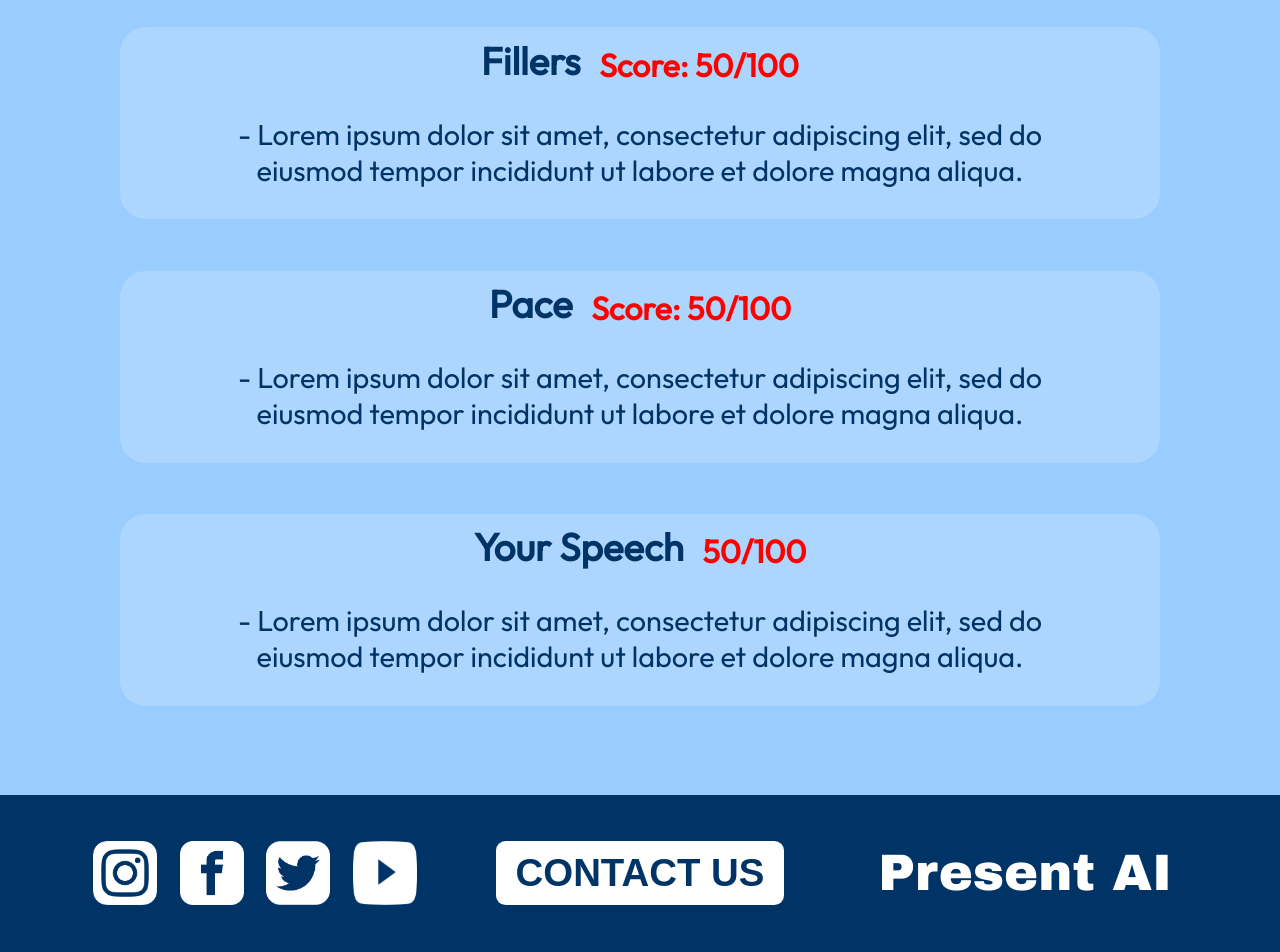
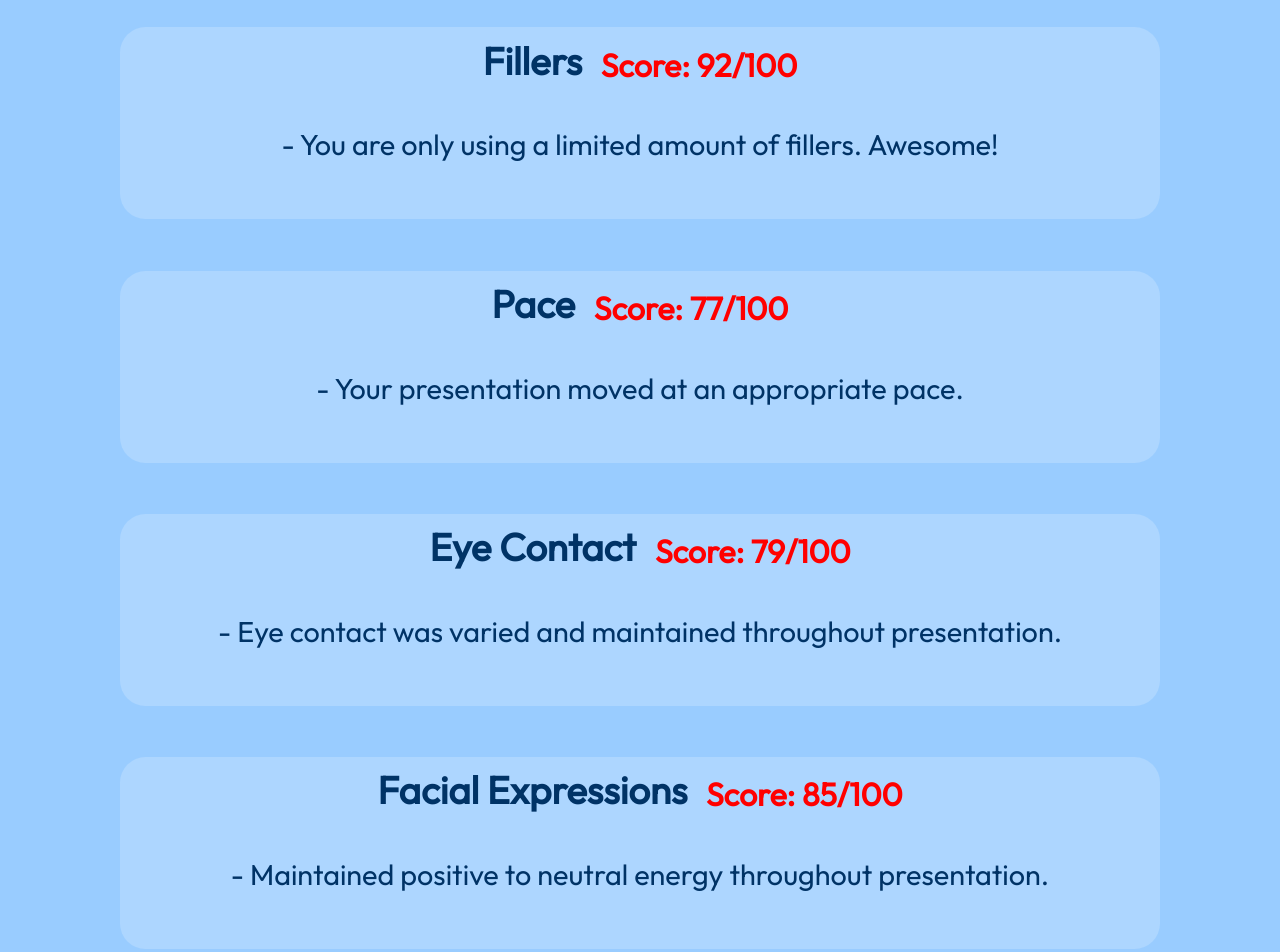
Before and after one commit to Omar-HeshamR/PresentAI-HackPSU, a Next.js app in the folder present-ai-app/: page /practice/Feedback in a window 1280 px wide. Shown: the part 780-1732 px from the top of the page. Built offline with nearby package versions, Linux system fonts and the light colour scheme.

Commit message:
feedback form final edits

```diff
--- a/present-ai-app/pages/practice/Feedback.js
+++ b/present-ai-app/pages/practice/Feedback.js
@@ -106,10 +106,10 @@ function noiseMetricCreator(x) {
                 <ListItem>
                     <ListFrontContainer>
                         <ListItemTitle>Fillers</ListItemTitle>
-                        <Score>Score: 50/100</Score>
+                        <Score>Score: 92/100</Score>
                     </ListFrontContainer>
                 <ListDataContainer>
-                <ListDataItem>- Lorem ipsum dolor sit amet, consectetur adipiscing elit, sed do eiusmod tempor incididunt ut labore et dolore magna aliqua.  </ListDataItem>
+                <ListDataItem>- You are only using a limited amount of fillers. Awesome! </ListDataItem>
 
                 </ListDataContainer>
                 </ListItem>
@@ -118,10 +118,32 @@ function noiseMetricCreator(x) {
                 <ListItem>
                     <ListFrontContainer>
                         <ListItemTitle>Pace</ListItemTitle>
-                        <Score>Score: 50/100</Score>
+                        <Score>Score: 77/100</Score>
                     </ListFrontContainer>
                 <ListDataContainer>
-                <ListDataItem>- Lorem ipsum dolor sit amet, consectetur adipiscing elit, sed do eiusmod tempor incididunt ut labore et dolore magna aliqua.  </ListDataItem>
+                <ListDataItem>- Your presentation moved at an appropriate pace.</ListDataItem>
+
+                </ListDataContainer>
+                </ListItem>
+
+                <ListItem>
+                    <ListFrontContainer>
+                        <ListItemTitle>Eye Contact</ListItemTitle>
+                        <Score>Score: 79/100</Score>
+                    </ListFrontContainer>
+                <ListDataContainer>
+                <ListDataItem>- Eye contact was varied and maintained throughout presentation.</ListDataItem>
+
+                </ListDataContainer>
+                </ListItem>
+
+                <ListItem>
+                    <ListFrontContainer>
+                        <ListItemTitle>Facial Expressions</ListItemTitle>
+                        <Score>Score: 85/100</Score>
+                    </ListFrontContainer>
+                <ListDataContainer>
+                <ListDataItem>- Maintained positive to neutral energy throughout presentation.</ListDataItem>
 
                 </ListDataContainer>
                 </ListItem>
@@ -130,19 +152,12 @@ function noiseMetricCreator(x) {
                 <ListItem>
                     <ListFrontContainer>
                         <ListItemTitle>Your Speech</ListItemTitle>
-                        <Score>50/100</Score>
+                        <Score>90/100</Score>
                     </ListFrontContainer>
                 <ListDataContainer>
-                <ListDataItem>- Lorem ipsum dolor sit amet, consectetur adipiscing elit, sed do eiusmod tempor incididunt ut labore et dolore magna aliqua.  </ListDataItem>
-
+                <ListDataItem>Hello, my name is Stephen Leshko, and uh, I am a big fan of the Green Bay Packers. I am also engrossed by artificial intelligence, and I love dogs. My favorite ice cream flavor is cookies and cream.</ListDataItem>
                 </ListDataContainer>
                 </ListItem>
-
-
-
-
-
-
 
             </ListContainer>
         </MainContainer>
```
